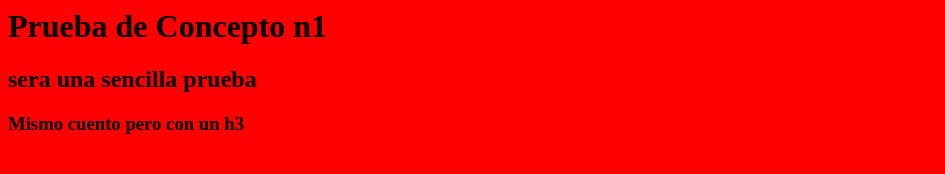
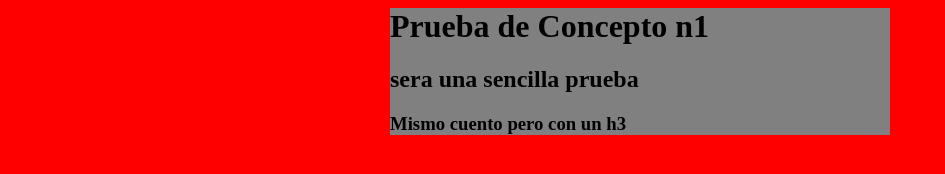
Before and after one commit to RX450/PR3P, a plain HTML site: page index.html in a window 1280 px wide. Shown: the whole page, without its empty margins (0-945 px from the left). Drawn offline with Linux system fonts and the light colour scheme.

Commit message:
se modifico un poco la estructura de la pagina, se centro el div principal

```diff
--- a/estilos/style.css
+++ b/estilos/style.css
@@ -1,3 +1,9 @@
 body{
   background-color:red;
 }
+
+#contenedorp{
+	background-color:grey;
+	width:500px;
+	margin:auto;
+}
--- a/index.html
+++ b/index.html
@@ -3,8 +3,10 @@
 		<link href="estilos/style.css" rel="stylesheet" type="text/css">
 	</head>
 	<body>
-		<h1>Prueba de Concepto n1</h1>
-		<h2>sera una sencilla prueba</h2>
-		<h3>Mismo cuento pero con un h3<h3>
+		<div id="contenedorp">
+			<h1>Prueba de Concepto n1</h1>
+			<h2>sera una sencilla prueba</h2>
+			<h3>Mismo cuento pero con un h3<h3>
+		</div>
 	</body>
 </html>
```
